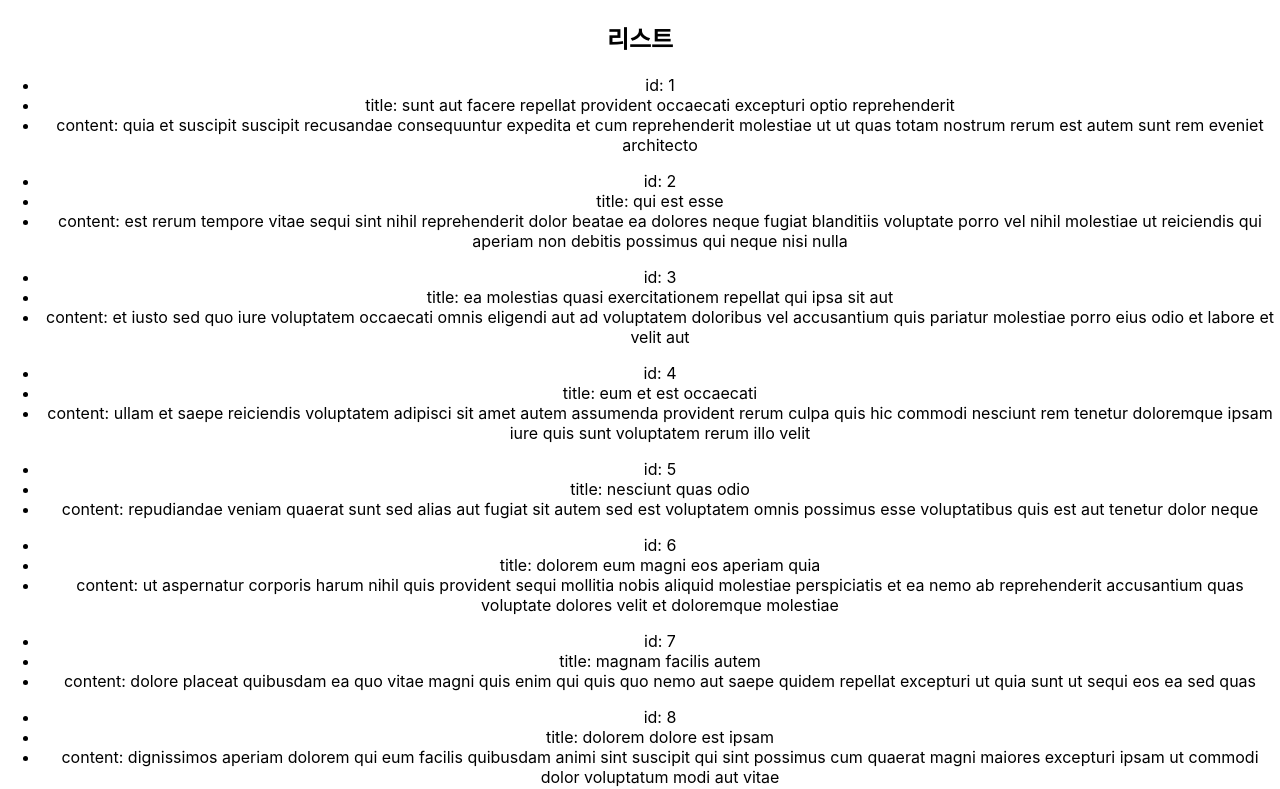
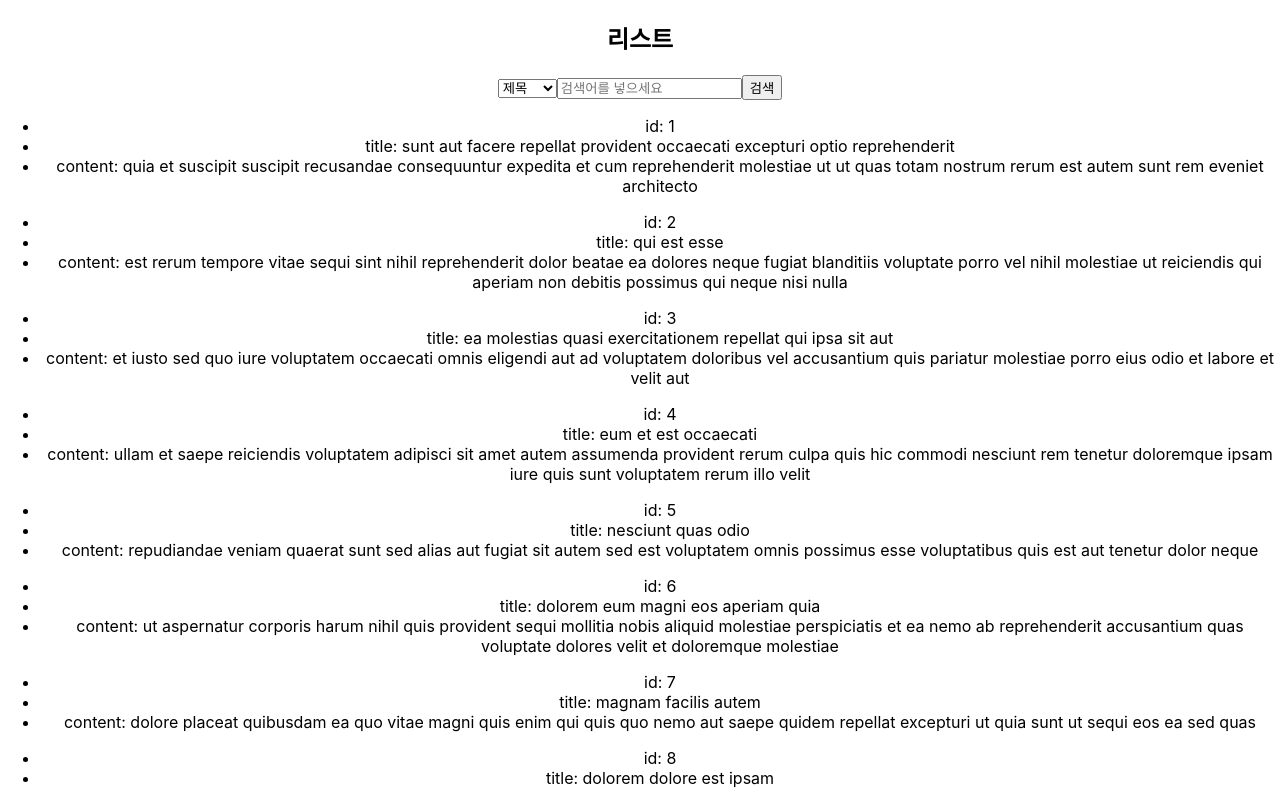
Before and after one commit to Ape07Park/pagination, a React (Create React App) app: page /list in a window 1280 px wide. Shown: the top 789 px of the page. Built offline with nearby package versions, Linux system fonts and the light colour scheme; data requests are answered from the project's data file.

Commit message:
검색 수정 중

```diff
--- a/src/api/fetch.js
+++ b/src/api/fetch.js
@@ -3,7 +3,7 @@ import axios from "axios";
 export async function fetchData(query) {
     try {
         const response = await axios.get(`http://localhost:3001/posts?${query}`);
-        const totalItems = response.headers['x-total-count']; // 헤더에서 총 아이템 수를 가져옵니다
+        const totalItems = response.headers['x-total-count']; // 헤더에서 총 아이템 수 가져오기
         const res = response.data;
         return { data: res, count: parseInt(totalItems, 10) };
 
--- a/src/components/SearchBar.jsx
+++ b/src/components/SearchBar.jsx
@@ -1,8 +1,37 @@
- function SearchBar () {
+import { useState } from "react";
+
+function SearchBar({ onTerm, onType }) {
+    const [term, setTerm] = useState("");
+    const [type, setType] = useState("title"); // 기본값을 title로 설정
+
+    const handleInputChange = (event) => {
+        setTerm(event.target.value);
+    };
+
+    const handleSearch = () => {
+        onType(type); // 타입을 리스트 모달로 넘김
+        onTerm(term); // 검색어를 리스트 모달로 넘김
+    };
+
+    const handleType = (event) => {
+        setType(event.target.value); // 타입 상태 업데이트
+    };
 
     return (
-        <>
-        </>
-    )
+        <div>
+            <select onChange={handleType} value={type}>
+                <option value="title">제목</option>
+                <option value="body">컨텐츠</option>
+            </select>
+            <input
+                type="text"
+                placeholder="검색어를 넣으세요"
+                value={term}
+                onChange={handleInputChange}
+            />
+            <button onClick={handleSearch}>검색</button>
+        </div>
+    );
 }
+
 export default SearchBar;
--- a/src/pages/PostItem.jsx
+++ b/src/pages/PostItem.jsx
@@ -9,9 +9,6 @@ export function PostItem ({posts}) {
    const [postItems, setPostItems] = useState([]);
    const [currentPage, setCurrentPage] = useState(1);
    const itemsPerPage = 10;
-
-   console.log(posts);
-
 
    useEffect(() => {
     if (posts) {
@@ -30,11 +27,11 @@ export function PostItem ({posts}) {
     // 현제 아이템
     const currentItems = postItems.slice(indexOfFirstItem, indexOfLastItem);
 
+    // 타입과 검색어를 받아 쿼리로 넘기기
+
     return (
         <>
-            {/* 검색 */}
-            {/* 서치에서 받은 검색어를 서버로 보내 데이터 가져오기 */}
-            <SearchBar />
+
 
             {/* 내용 map 하기 */}
             {currentItems.map((data) => (
--- a/src/pages/PostList.jsx
+++ b/src/pages/PostList.jsx
@@ -2,12 +2,15 @@ import { useEffect, useState } from "react";
 import { PostItem } from "./PostItem";
 import Paging from "../components/Paging";
 import { fetchData } from "../api/fetch";
+import SearchBar from "../components/SearchBar";
 
 // 레이아웃
 export function PostList() {
     const [datas, setDatas] = useState([]);
     const [totalCount, setTotalCount] = useState(0);
-    const [query, setQuery] = useState(''); // 기본 쿼리 설정
+    const [query, setQuery] = useState('');
+    const [type, setType] = useState('title'); // 기본 검색 타입
+    const [term, setTerm] = useState(''); // 기본 검색어
 
     useEffect(() => {
         const getData = async () => {
@@ -18,12 +21,22 @@ export function PostList() {
         getData();
     }, [query]); // query가 변경될 때마다 실행
 
+    // 타입과 검색어를 받아서 쿼리로 조합하기
+    const handleQuery = (searchTerm, searchType) => {
+        setQuery(`${searchType}_like=${searchTerm}`);
+    };
+
     return (
         <>
             <h2>리스트</h2>
+            {/* 검색 */}
+            <SearchBar onTerm={(term) => handleQuery(term, type)} onType={setType} />
+
+            {/* 아이템 + 페이징 */}
             <div>
                 {datas && <PostItem posts={datas} totalCount={totalCount} />}
             </div>
+
         </>
     );
 }
```
